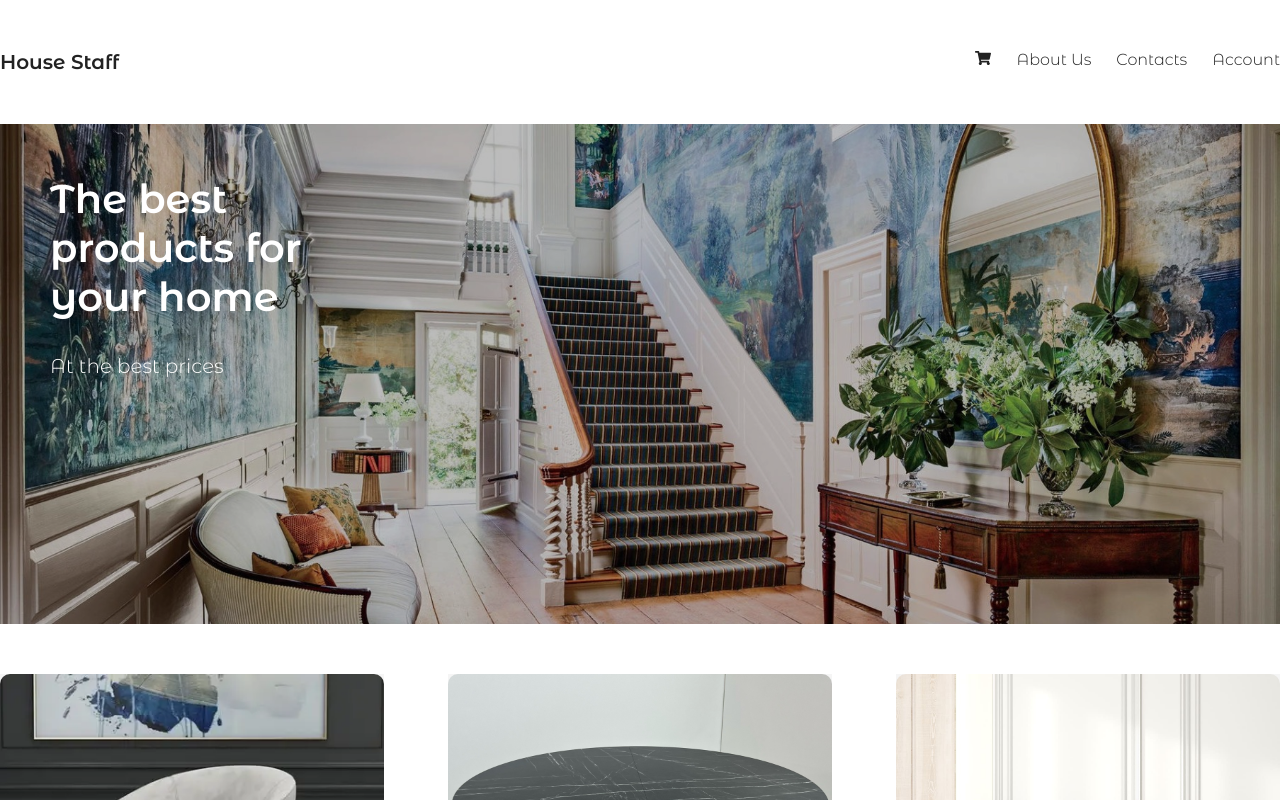
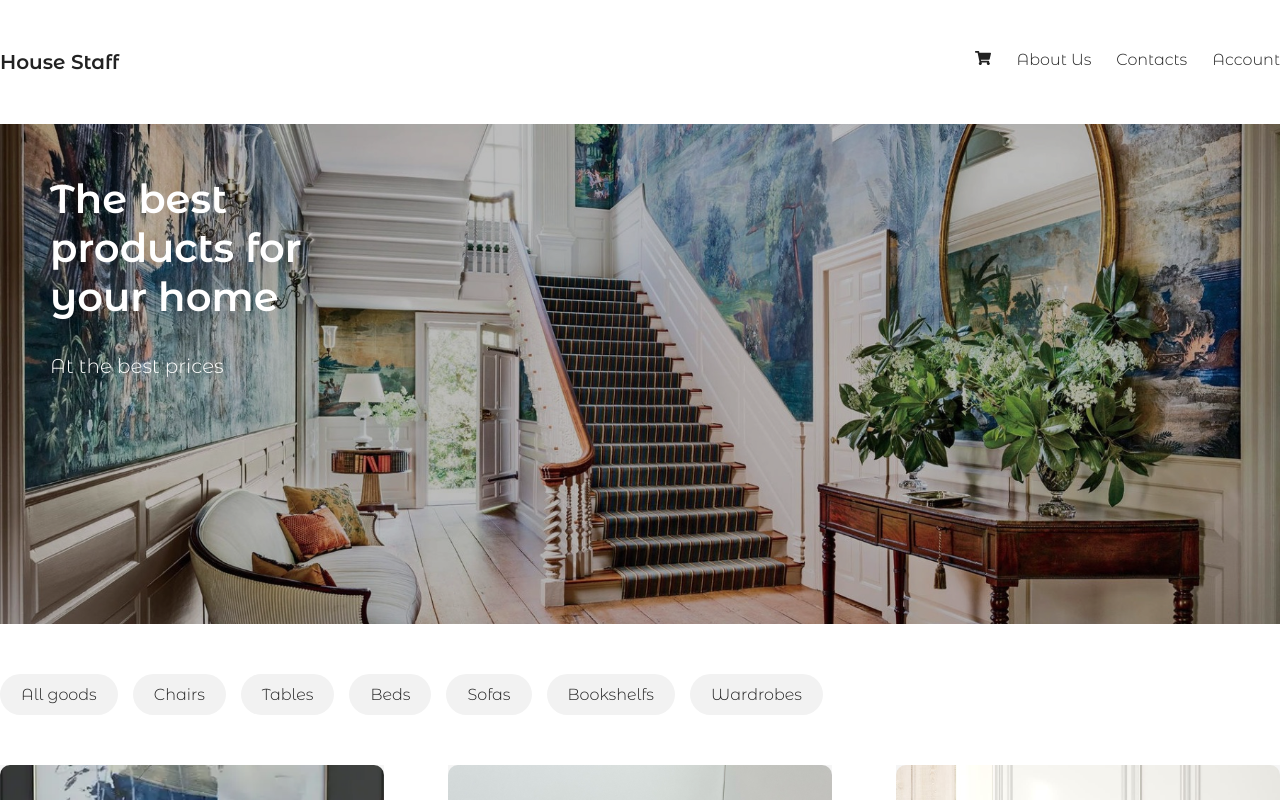
Before and after one commit to Ivankimachuk/ReactOnlineStore, a React (Create React App) app in the folder shop/: page / in a window 1280 px wide. Shown: the top 800 px of the page. Built offline with nearby package versions, Linux system fonts and the light colour scheme.

Commit message:
added product categories

```diff
--- a/shop/src/App.js
+++ b/shop/src/App.js
@@ -2,12 +2,14 @@ import React from "react";
 import Header from "./components/Header";
 import Footer from "./components/Footer";
 import Items from "./components/Items";
+import Categories from "./components/Categories";
 
 class App extends React.Component {
   constructor(props) {
     super(props);
     this.state = {
       orders: [],
+      currentItems: [],
       items: [
         {
           id: 1,
@@ -54,7 +56,7 @@ class App extends React.Component {
           title: "Bookshelf",
           img: "bookshelf.webp",
           desk: "Spacious wooden bookshelf",
-          category: "shelves",
+          category: "bookshelfs",
           price: 199.99,
         },
         {
@@ -83,18 +85,32 @@ class App extends React.Component {
         },
       ],
     };
+    this.state.currentItems = this.state.items;
     this.addToOrder = this.addToOrder.bind(this);
     this.deleteOrder = this.deleteOrder.bind(this);
+    this.chooseCategory = this.chooseCategory.bind(this);
   }
 
   render() {
     return (
       <div className="wrapper">
         <Header orders={this.state.orders} onDelete={this.deleteOrder} />
-        <Items items={this.state.items} onAdd={this.addToOrder} />
+        <Categories chooseCategory={this.chooseCategory} />
+        <Items items={this.state.currentItems} onAdd={this.addToOrder} />
         <Footer />
       </div>
     );
+  }
+
+  chooseCategory(category) {
+    if (category === "all") {
+      this.setState({ currentItems: this.state.items });
+      return;
+    }
+
+    this.setState({
+      currentItems: this.state.items.filter((el) => el.category === category),
+    });
   }
 
   deleteOrder(id) {
--- /dev/null
+++ b/shop/src/components/Categories.js
@@ -0,0 +1,53 @@
+import React, { Component } from "react";
+
+export class Categories extends Component {
+  constructor(props) {
+    super(props);
+    this.state = {
+      categories: [
+        {
+          key: "all",
+          name: "All goods",
+        },
+        {
+          key: "chairs",
+          name: "Chairs",
+        },
+        {
+          key: "tables",
+          name: "Tables",
+        },
+        {
+          key: "beds",
+          name: "Beds",
+        },
+        {
+          key: "sofas",
+          name: "Sofas",
+        },
+        {
+          key: "bookshelfs",
+          name: "Bookshelfs",
+        },
+        {
+          key: "wardrobes",
+          name: "Wardrobes",
+        },
+      ],
+    };
+  }
+
+  render() {
+    return (
+      <div className="categories">
+        {this.state.categories.map((el) => (
+          <div key={el.key} onClick={() => this.props.chooseCategory(el.key)}>
+            {el.name}
+          </div>
+        ))}
+      </div>
+    );
+  }
+}
+
+export default Categories;
--- a/shop/src/index.css
+++ b/shop/src/index.css
@@ -149,6 +149,23 @@ header .presentation::before {
   color: #ffffff;
 }
 
+.categories div{
+  display: inline-block;
+  background: #f2f2f2;
+  border-radius: 50px;
+  padding: 10px 20px;
+  margin-bottom: 50px;
+  margin-right: 15px;
+  cursor: pointer;
+  border: 1px solid transparent;
+  transition: all 500ms ease;
+}
+
+.categories div:hover{
+  border-color: silver;
+  transform: scale(1.1);
+}
+
 main {
   display: flex;
   width: 100%;
```
